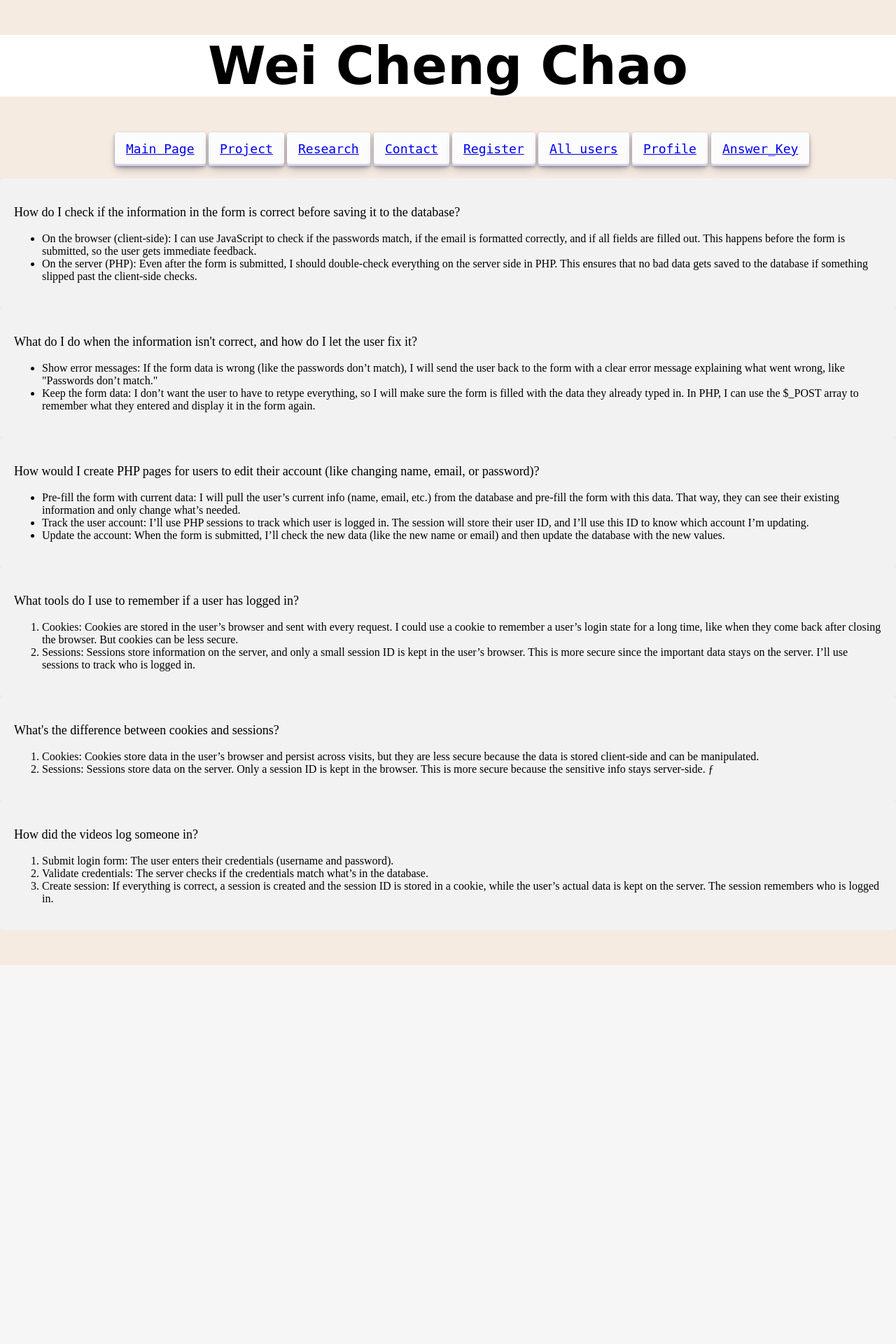
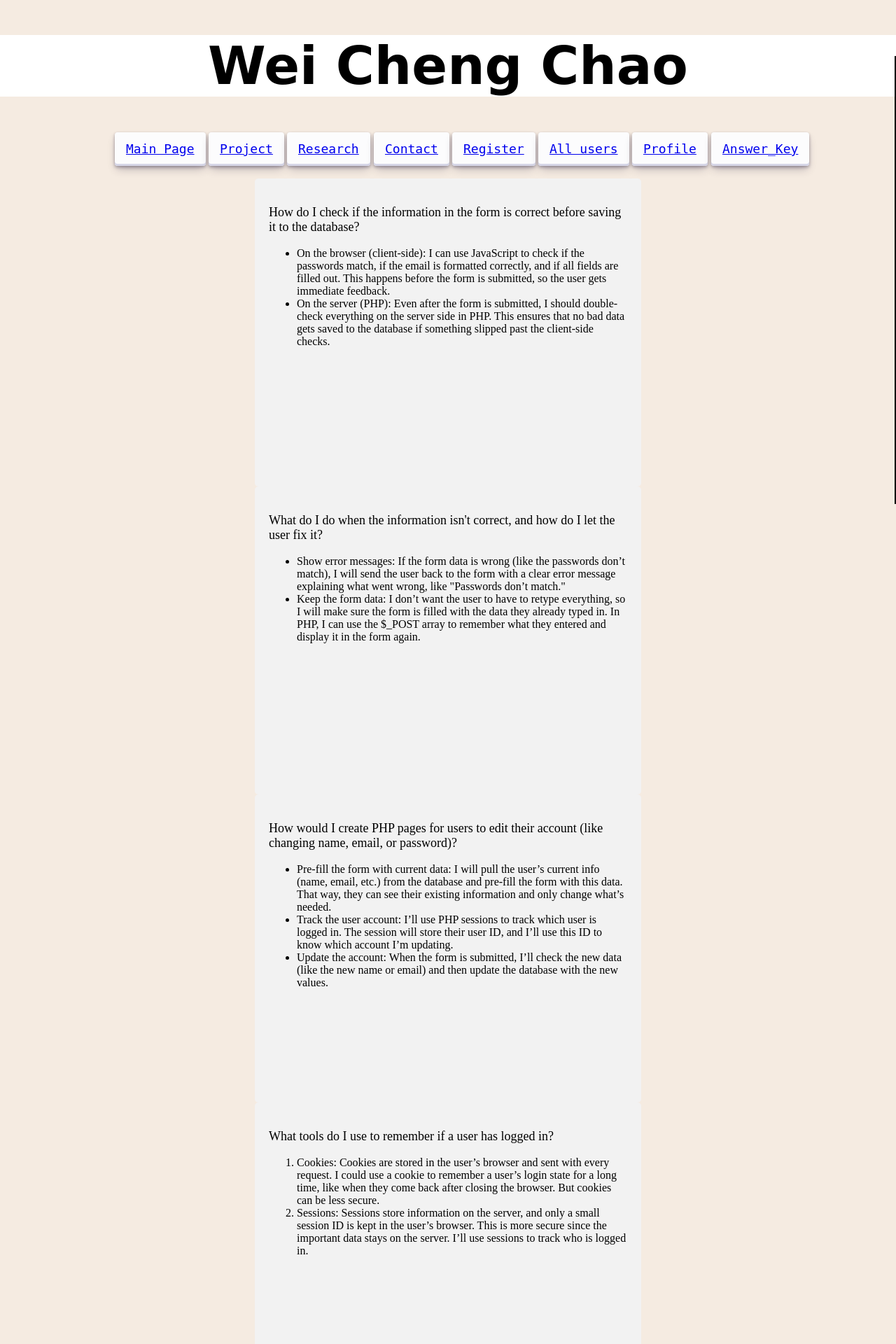
Before and after one commit to CHAOLIN99/Web-php, a PHP site: page /answer.php in a window 1280 px wide. Shown: the top 1920 px of the page at 70% size. Before the commit the page ends 1379 px from the top, so only its background shows below. Run offline with PHP 8.4, Linux system fonts and the light colour scheme.

Commit message:
Change format for answer

```diff
--- a/src/answer.php
+++ b/src/answer.php
@@ -1,6 +1,6 @@
 <?php include("head.php"); ?>
 
-<div>
+<div class="container icenter">
 
     <p>How do I check if the information in the form is correct before saving it to the database?</p>
     <ul>
@@ -14,7 +14,7 @@
 
 </div>
 
-<div>
+<div class="container icenter">
     <p>What do I do when the information isn't correct, and how do I let the user fix it?</p>
     <ul>
         <li>Show error messages:
@@ -24,7 +24,7 @@
     </ul>
 </div>
 
-<div>
+<div class="container icenter">
     <p>How would I create PHP pages for users to edit their account (like changing name, email, or password)?
     </p>
     <ul>
@@ -43,7 +43,7 @@
 
 </div>
 
-<div>
+<div class="container icenter">
     <p>What tools do I use to remember if a user has logged in?</p>
     <ol>
         <li>Cookies:
@@ -55,20 +55,18 @@
     </ol>
 </div>
 
-<div>
-    <p>What's the difference between cookies and sessions?
-    </p>
+<div class="container icenter">
+    <p>What's the difference between cookies and sessions?</p>
     <ol>
         <li>Cookies:
             Cookies store data in the user’s browser and persist across visits, but they are less secure because the data is stored client-side and can be manipulated.</li>
         <li>Sessions:
             Sessions store data on the server. Only a session ID is kept in the browser. This is more secure because the sensitive info stays server-side.
-
-            ƒ</li>
+        </li>
     </ol>
 </div>
 
-<div>
+<div class="container icenter">
     <p>How did the videos log someone in?</p>
     <ol>
         <li>Submit login form: The user enters their credentials (username and password).</li>
```
